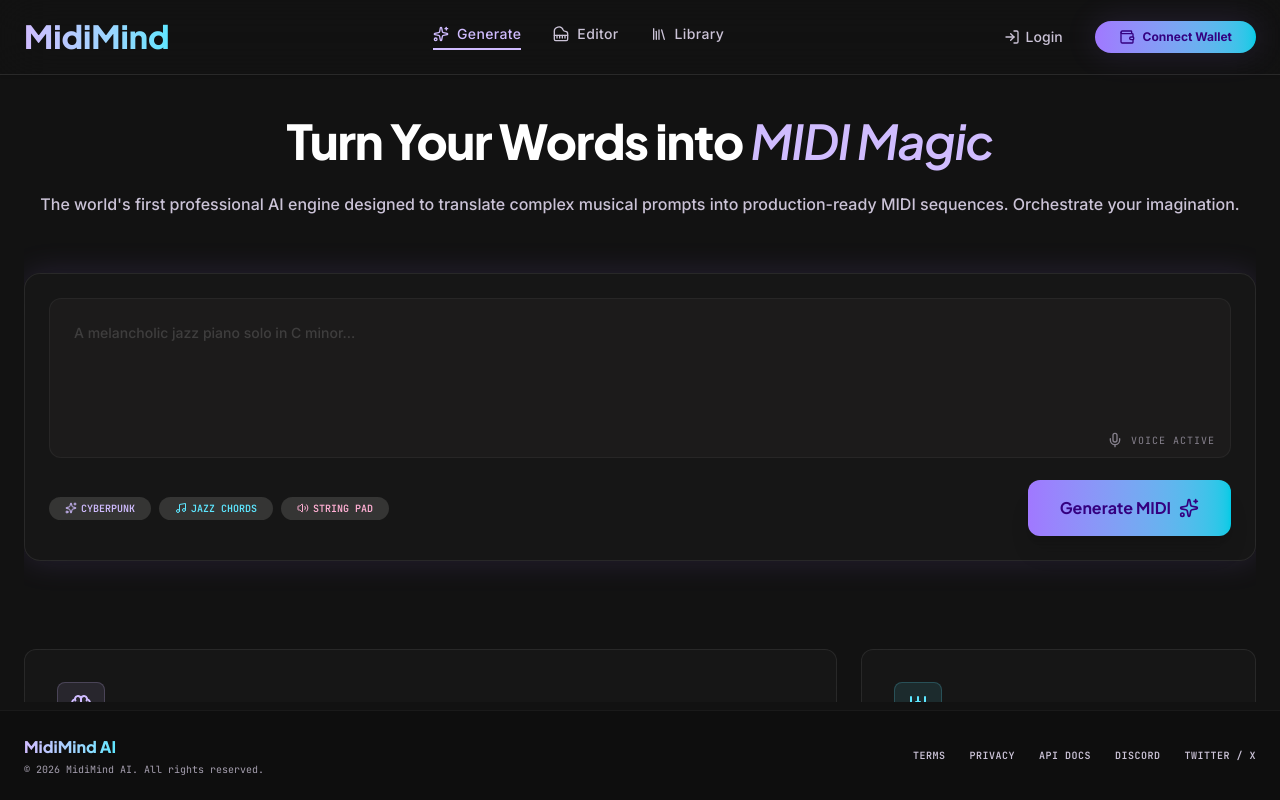
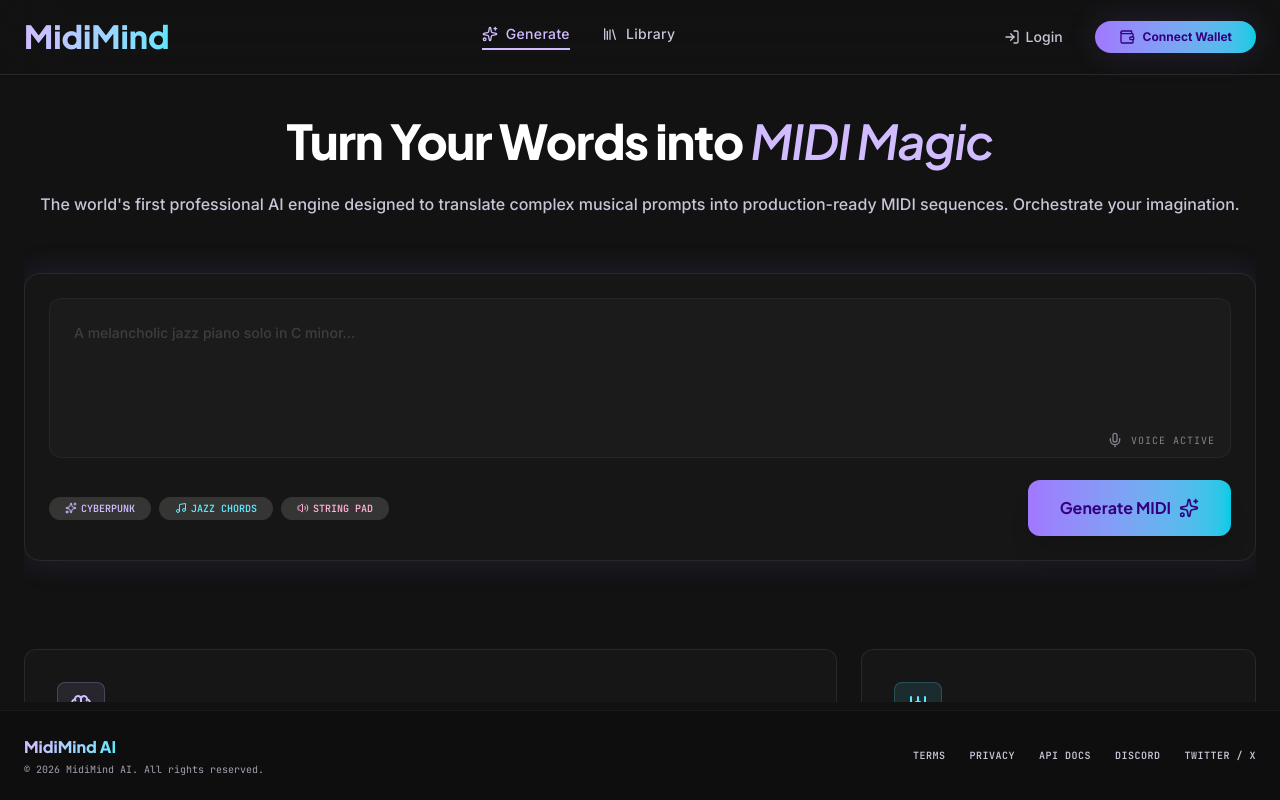
Before and after one commit to ShowerBandV/text2midi, a React (Vite) app in the folder frontend/: page / in a window 1280 px wide. Shown: the top 800 px of the page. Built offline with nearby package versions, Linux system fonts and the light colour scheme.

Commit message:
Hide Editor tab: Generate result goes directly to Library

```diff
--- a/frontend/src/App.tsx
+++ b/frontend/src/App.tsx
@@ -1,6 +1,5 @@
 import React, { useState, useEffect } from "react";
 import Navbar from "./components/Navbar";
-import PianoRoll from "./components/PianoRoll";
 import Library from "./components/Library";
 import { MidiNote, InstrumentType, MidiTrack, MidiMetadata } from "./types";
 import {
@@ -95,7 +94,7 @@ const INITIAL_TRACKS: MidiTrack[] = [
 ];
 
 export default function App() {
-  const [activeTab, setActiveTab] = useState<"generate" | "editor" | "library">("generate");
+  const [activeTab, setActiveTab] = useState<"generate" | "library">("generate");
   const [prompt, setPrompt] = useState("");
 
   // Synthesizer Parameter State variables (defaults to values of first tracks)
@@ -149,17 +148,6 @@ export default function App() {
     return () => clearInterval(timer);
   }, [isGenerating]);
 
-  // Handles loading track into Editor timeline
-  const handleLoadTrackIntoEditor = (track: MidiTrack) => {
-    setActiveTrackId(track.id);
-    setNotes(track.notes);
-    setTempo(track.metadata.tempo);
-    setRootKey(track.metadata.key);
-    setScaleType(track.metadata.scale);
-    setInstrument(track.instrument);
-    setGlobalVelocity(track.globalVelocity);
-    setActiveTab("editor");
-  };
 
   // Preset prompts clicking handles
   const handleApplyPresetGroup = (pText: string, tBpm: number, rKey: string, sScale: string) => {
@@ -417,25 +405,7 @@ export default function App() {
             </div>
           )}
 
-          {activeTab === "editor" && (
-            <div className="h-full border border-white/10 rounded-xl overflow-hidden glass-panel flex flex-col shadow-2xl">
-              <PianoRoll
-                notes={notes}
-                setNotes={setNotes}
-                tempo={tempo}
-                setTempo={setTempo}
-                rootKey={rootKey}
-                setRootKey={setRootKey}
-                scaleType={scaleType}
-                setScaleType={setScaleType}
-                instrument={instrument}
-                setInstrument={setInstrument}
-                globalVelocity={globalVelocity}
-                setGlobalVelocity={setGlobalVelocity}
-                title={tracks.find(t => t.id === activeTrackId)?.metadata.title || "Untitled"}
-              />
-            </div>
-          )}
+
 
           {activeTab === "library" && (
             <div className="mt-4">
@@ -444,7 +414,7 @@ export default function App() {
                 setTracks={setTracks}
                 activeTrackId={activeTrackId}
                 setActiveTrackId={setActiveTrackId}
-                onSelectTrackForEditor={handleLoadTrackIntoEditor}
+
               />
             </div>
           )}
--- a/frontend/src/components/Navbar.tsx
+++ b/frontend/src/components/Navbar.tsx
@@ -2,8 +2,8 @@ import React, { useState } from "react";
 import { Sparkles, Library as LibIcon, Piano, Wallet, LogIn, Disc } from "lucide-react";
 
 interface NavbarProps {
-  activeTab: "generate" | "editor" | "library";
-  setActiveTab: (tab: "generate" | "editor" | "library") => void;
+  activeTab: "generate" | "library";
+  setActiveTab: (tab: "generate" | "library") => void;
 }
 
 export default function Navbar({ activeTab, setActiveTab }: NavbarProps) {
@@ -52,17 +52,6 @@ export default function Navbar({ activeTab, setActiveTab }: NavbarProps) {
           >
             <Sparkles className="w-4 h-4" />
             Generate
-          </button>
-          <button
-            onClick={() => setActiveTab("editor")}
-            className={`flex items-center gap-2 pb-1 text-sm font-medium tracking-wide border-b-2 hover:text-white transition-all cursor-pointer ${
-              activeTab === "editor"
-                ? "border-primary text-primary"
-                : "border-transparent text-on-surface-variant hover:border-white/20"
-            }`}
-          >
-            <Piano className="w-4 h-4" />
-            Editor
           </button>
           <button
             onClick={() => setActiveTab("library")}
```
